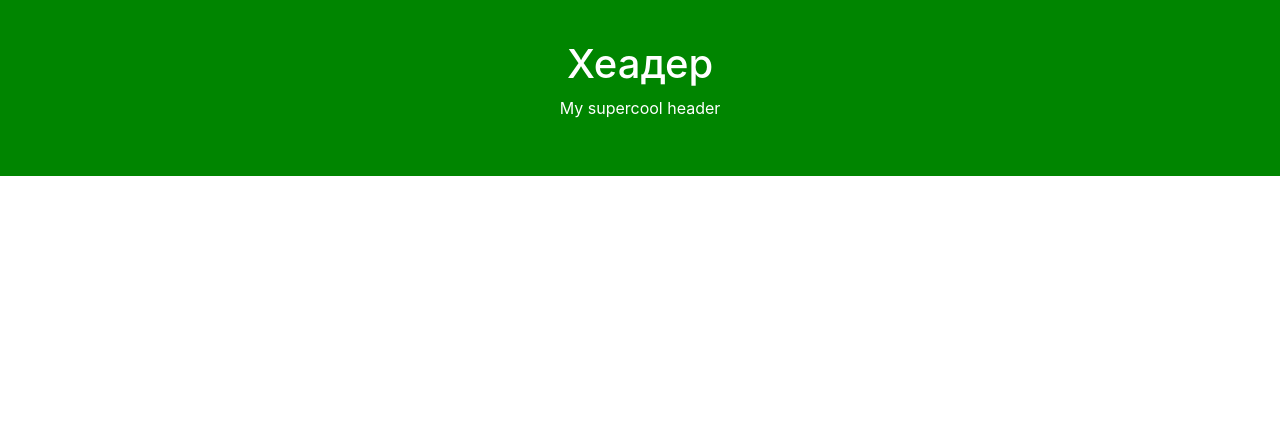
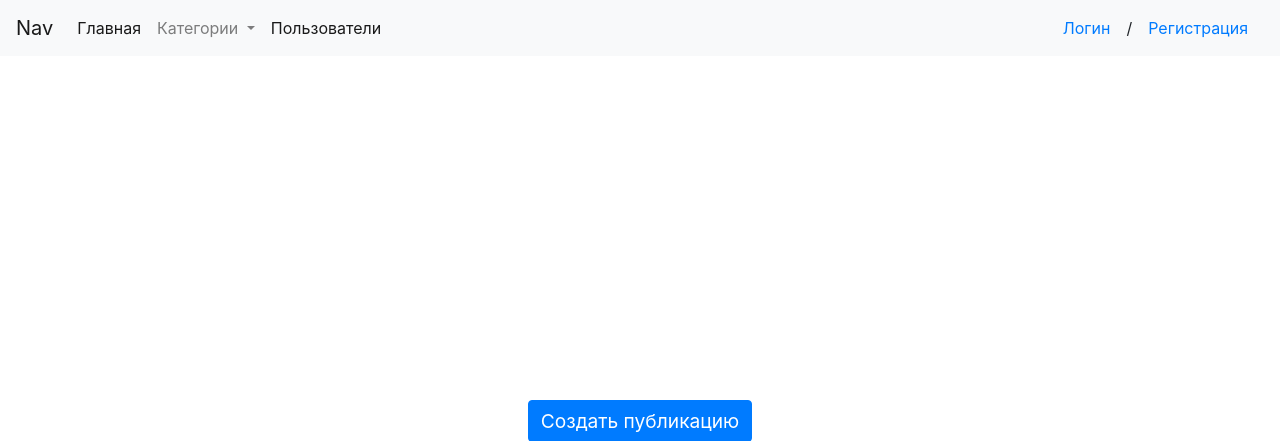
Before and after one commit to MaximBotkin/django_lyceum_plus, a Django app: page /posts/ in a window 1280 px wide. Shown: the top 441 px of the page. Run offline with Django 3.2, Linux system fonts and the light colour scheme; data that the repository does not hold is empty; some libraries are stand-ins or nearby versions.

Commit message:
add navbar

```diff
--- a/web/templates/header.html
+++ b/web/templates/header.html
@@ -1,7 +1,37 @@
 {% load static %}
-<header>
-<div class="header">
-    <h1>Хеадер</h1>
-    <p>My supercool header</p>
+<nav class="navbar navbar-expand-lg navbar-light bg-light">
+  <a class="navbar-brand" href="{% url 'posts:home' %}">Nav</a>
+  <button class="navbar-toggler" type="button" data-toggle="collapse" data-target="#navbarSupportedContent" aria-controls="navbarSupportedContent" aria-expanded="false" aria-label="Toggle navigation">
+    <span class="navbar-toggler-icon"></span>
+  </button>
+
+  <div class="collapse navbar-collapse" id="navbarSupportedContent">
+    <ul class="navbar-nav mr-auto">
+      <li class="nav-item active">
+        <a class="nav-link" href="{% url 'posts:home' %}">Главная<span class="sr-only">(current)</span></a>
+      <li class="nav-item dropdown">
+        <a class="nav-link dropdown-toggle" href="#" id="navbarDropdown" role="button" data-toggle="dropdown" aria-haspopup="true" aria-expanded="false">
+          Категории
+        </a>
+        <div class="dropdown-menu" aria-labelledby="navbarDropdown">
+          <a class="dropdown-item" href="#">Категория1</a>
+          <a class="dropdown-item" href="#">Категория2</a>
+        </div>
+      </li>
+      <li class="nav-item">
+        <a class="nav-link active" href="{% url 'users:user_list' %}">Пользователи</a>
+      </li>
+    </ul>
+    {% if request.user.is_authenticated %}
+    <form class="form-inline my-2 my-lg-0">
+      <a class="nav-link active" href="{% url 'users:profile' %}">Профиль</a>
+    </form>
+    {% else %}
+    <form class="form-inline my-2 my-lg-0">
+      <a class="nav-link active" href="{% url 'login' %}">Логин</a>
+      <a>/</a>
+      <a class="nav-link active" href="{% url 'sign_up' %}">Регистрация</a>
+    </form>
+    {% endif %}
   </div>
-</header>
+</nav>
--- a/web/templates/posts/post_detail.html
+++ b/web/templates/posts/post_detail.html
@@ -5,8 +5,8 @@
 {% if post.tags %}
 <h4>Тэги:</h4>
 {% for tag in post.tags.all %}
-                    <span>{{ tag.name }}</span>
-                {% endfor %}
+    <span>{{ tag.name }}</span>
+{% endfor %}
 {% endif %}
 {% if images %}
     <h3>Дополнительные фотографии к товару:</h3>
--- a/web/templates/users/user_detail.html
+++ b/web/templates/users/user_detail.html
@@ -1,7 +1,3 @@
-<<<<<<< HEAD
-{{ user }}
-<img src="{{ user.get_image_400x300.url }}">
-=======
 {% extends 'base.html' %}
 {% load static %}
 {% block content %}
@@ -14,4 +10,3 @@
     <img src="{% static 'user.jpg' %}" width="400" height="400">
 {% endif %}
 {% endblock content %}
->>>>>>> b2b564bcc8c85a41f599778f82c62d058f98548d
```
